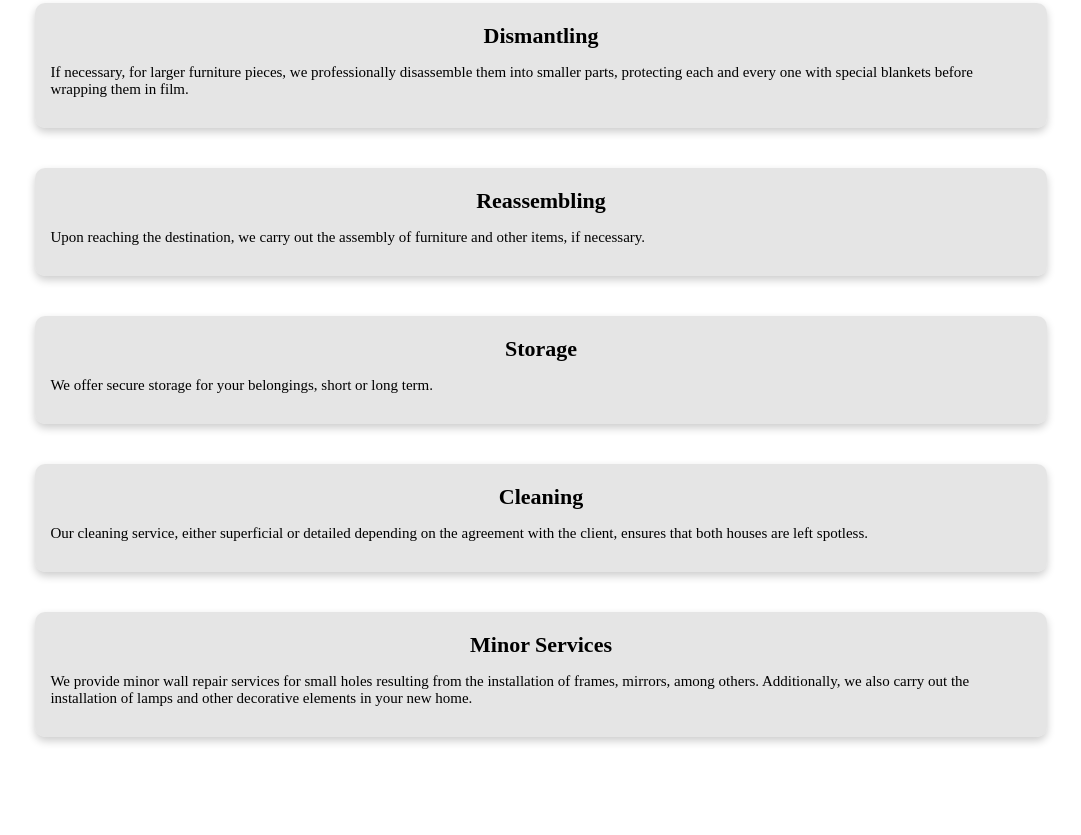
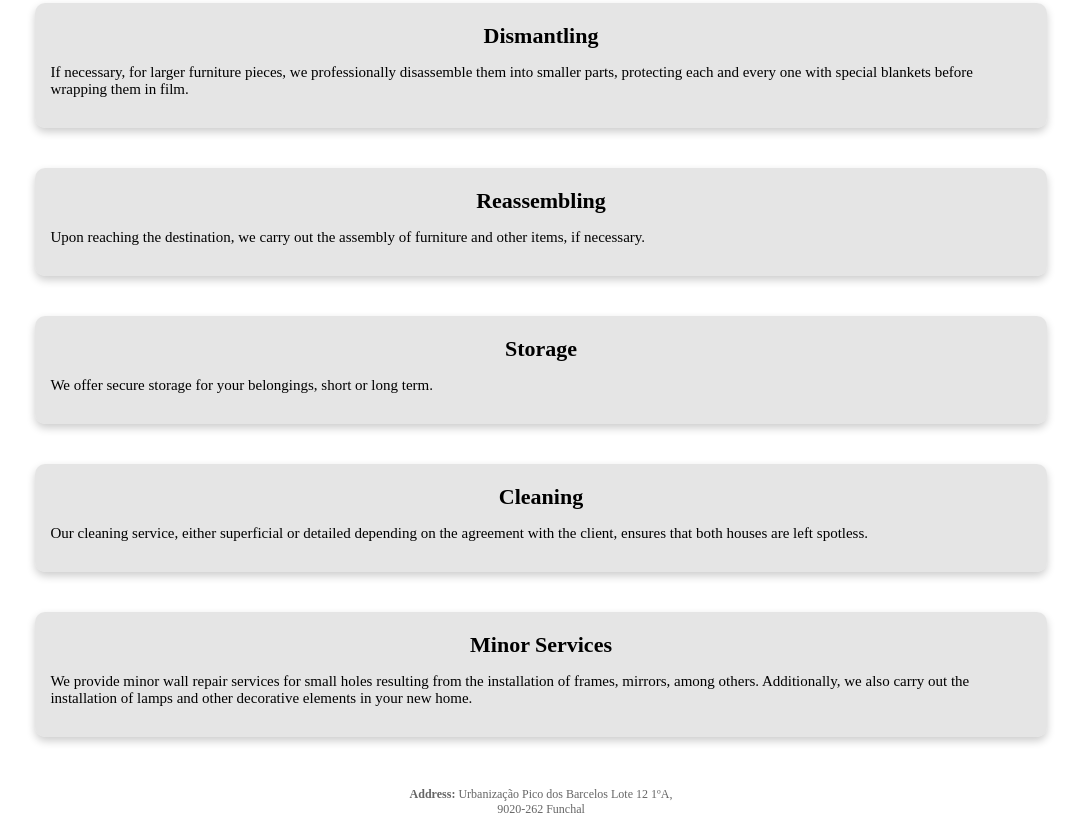
Before and after one commit to Guilherme-Olivs/Albertus-and-Oliveira-Relocations, a plain HTML site: page index.html in a window 1280 px wide. Shown: the part 894-1729 px from the top of the page, without its empty margins (99-1180 px from the left). Before the commit the page ends 1659 px from the top, so only its background shows below. Drawn offline with Linux system fonts and the light colour scheme.

Commit message:
Update index.html

```diff
--- a/index.html
+++ b/index.html
@@ -44,6 +44,14 @@
     header {
       position: relative;
       text-align: center;
+    }
+
+    footer {
+      text-align: center;
+      font-size: 12px;
+      color: #666;
+      margin-top: 20px;
+      padding: 10px;
     }
 
     h1 {
@@ -224,6 +232,9 @@
       </div>
     </div>
   </section>
+  <footer>
+    <strong>Address:</strong> Urbanização Pico dos Barcelos Lote 12 1ºA, <br> 9020-262 Funchal
+  </footer>
 
   <script>
     var language = 'en';
```
